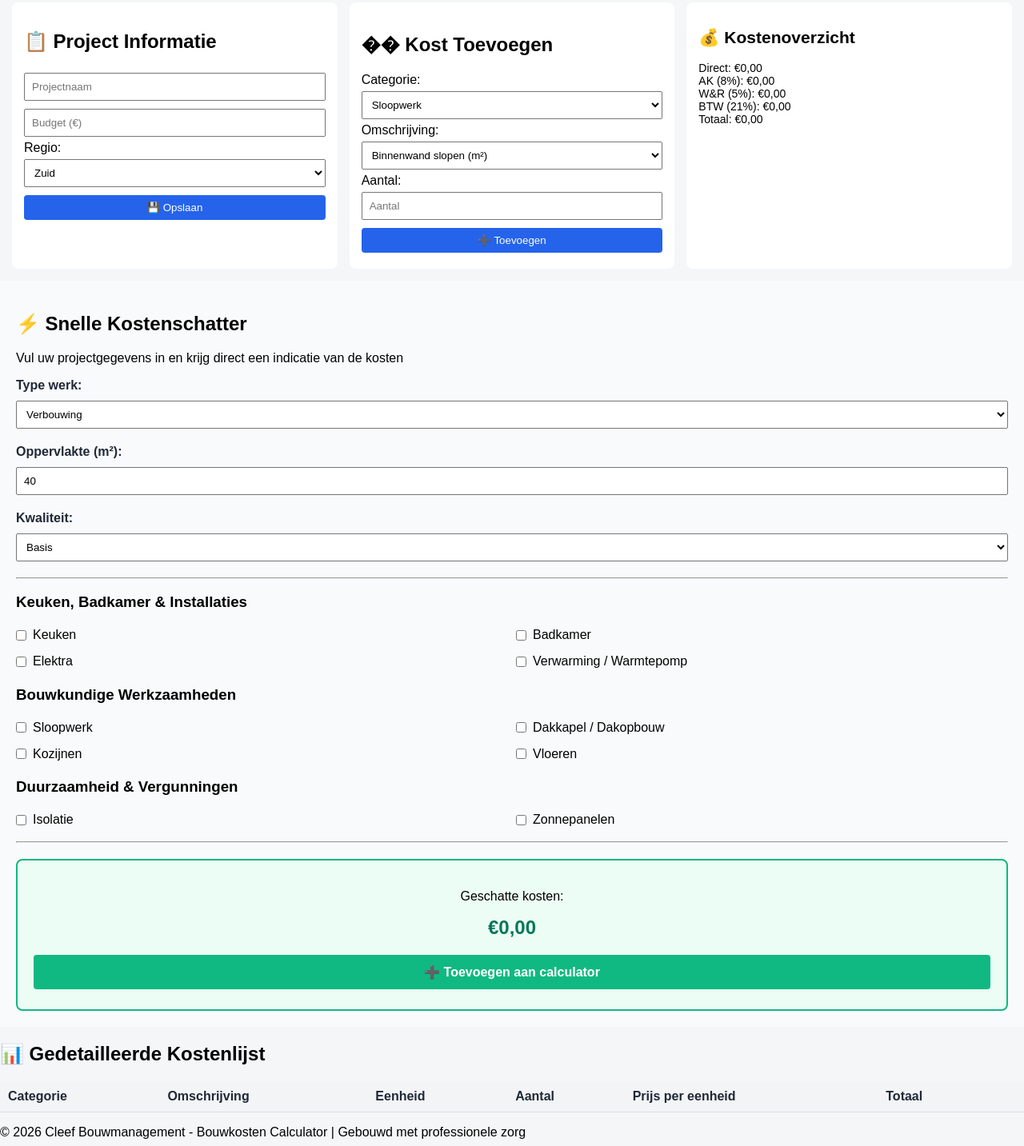
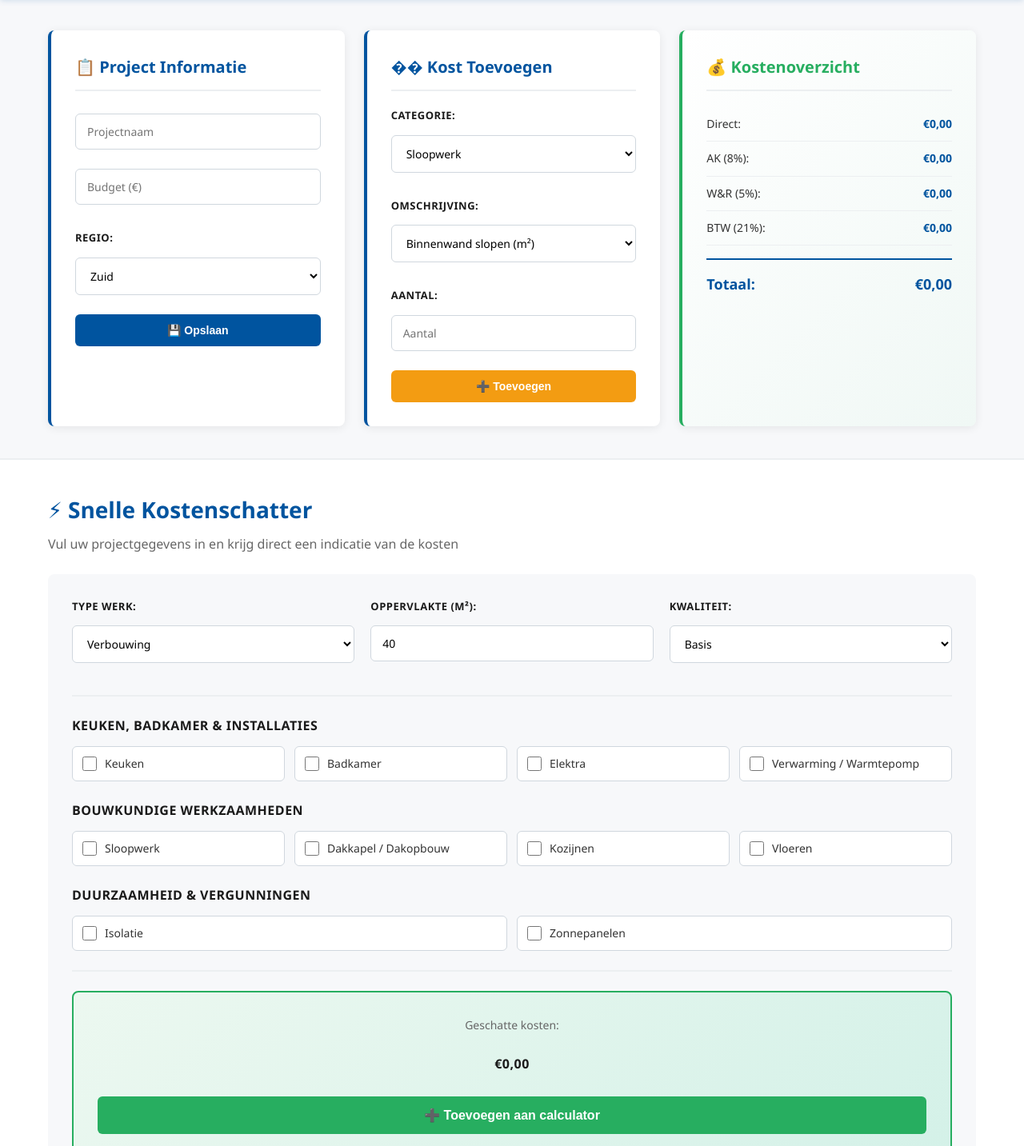
Before and after one commit to pietercleef-ux/Online-Bouwmanager, a website: page index.html in a window 1280 px wide. Shown: the part 167-1600 px from the top of the page at 80% size. Drawn offline with Linux system fonts and the light colour scheme.

Commit message:
Apply professional Cleef Bouwmanagement design style with blue color scheme

```diff
--- a/styles.css
+++ b/styles.css
@@ -1,116 +1,336 @@
 /* =========================
 styles.css
+Cleef Bouwmanagement Style
 ========================= */
 
-body {
-    font-family: Arial, sans-serif;
+* {
     margin: 0;
-    background: #f4f6f8;
-}
-
-.header {
-    background: #1f2937;
-    color: white;
-    padding: 20px;
-}
-
-.grid {
-    display: grid;
-    grid-template-columns: repeat(3, 1fr);
-    gap: 15px;
-    padding: 15px;
-}
-
-.card {
-    background: white;
-    padding: 15px;
-    border-radius: 8px;
-}
-
-input, select, button {
-    width: 100%;
-    margin: 5px 0;
-    padding: 8px;
+    padding: 0;
     box-sizing: border-box;
 }
 
-button {
-    background: #2563eb;
-    color: white;
-    border: none;
-    cursor: pointer;
-    border-radius: 4px;
+body {
+    font-family: 'Segoe UI', Tahoma, Geneva, Verdana, sans-serif;
+    background-color: #f7f8fa;
+    color: #333333;
+    line-height: 1.6;
 }
 
-button:hover {
-    background: #1d4ed8;
+/* HEADER */
+.header {
+    background: linear-gradient(135deg, #00549F 0%, #0066cc 100%);
+    color: white;
+    padding: 40px 20px;
+    box-shadow: 0 2px 8px rgba(0, 84, 159, 0.2);
+}
+
+.header-content {
+    max-width: 1200px;
+    margin: 0 auto;
+}
+
+.header h1 {
+    font-size: 32px;
+    margin-bottom: 8px;
+    font-weight: 700;
+}
+
+.header p {
+    font-size: 16px;
+    opacity: 0.95;
+    font-weight: 300;
+}
+
+/* CONTAINER */
+.container {
+    max-width: 1200px;
+    margin: 0 auto;
+    padding: 0 20px;
+}
+
+/* GRID LAYOUT */
+.grid {
+    display: grid;
+    grid-template-columns: repeat(auto-fit, minmax(300px, 1fr));
+    gap: 24px;
+    padding: 40px 20px;
+    max-width: 1200px;
+    margin: 0 auto;
+}
+
+/* CARDS */
+.card {
+    background: white;
+    padding: 30px;
+    border-radius: 8px;
+    box-shadow: 0 2px 12px rgba(0, 0, 0, 0.08);
+    border-left: 4px solid #00549F;
+    transition: box-shadow 0.3s ease;
+}
+
+.card:hover {
+    box-shadow: 0 4px 16px rgba(0, 0, 0, 0.12);
+}
+
+.card h2 {
+    color: #00549F;
+    font-size: 20px;
+    margin-bottom: 20px;
+    font-weight: 700;
+    border-bottom: 2px solid #eceff1;
+    padding-bottom: 12px;
+}
+
+/* FORM ELEMENTS */
+.form-label {
+    display: block;
+    margin: 15px 0 6px 0;
+    font-weight: 600;
+    color: #1a1a1a;
+    font-size: 13px;
+    text-transform: uppercase;
+    letter-spacing: 0.5px;
+}
+
+.input-field,
+.select-field {
+    width: 100%;
+    padding: 12px 14px;
+    margin: 8px 0 16px 0;
+    border: 1px solid #d0d7de;
+    border-radius: 6px;
+    font-size: 14px;
+    font-family: inherit;
+    transition: border-color 0.2s, box-shadow 0.2s;
+    background-color: #ffffff;
+}
+
+.input-field:focus,
+.select-field:focus {
+    outline: none;
+    border-color: #00549F;
+    box-shadow: 0 0 0 3px rgba(0, 84, 159, 0.1);
+}
+
+/* BUTTONS */
+button {
+    border: none;
+    border-radius: 6px;
+    font-size: 14px;
+    font-weight: 600;
+    cursor: pointer;
+    transition: all 0.3s ease;
+    padding: 12px 24px;
+    text-align: center;
+    width: 100%;
+}
+
+.btn-primary {
+    background-color: #00549F;
+    color: white;
+    margin-top: 8px;
+}
+
+.btn-primary:hover {
+    background-color: #003d75;
+    box-shadow: 0 4px 12px rgba(0, 84, 159, 0.3);
+}
+
+.btn-secondary {
+    background-color: #f39c12;
+    color: white;
+    margin-top: 8px;
+}
+
+.btn-secondary:hover {
+    background-color: #d68910;
+    box-shadow: 0 4px 12px rgba(243, 156, 18, 0.3);
 }
 
 .btn-apply {
-    background: #10b981;
-    font-weight: bold;
-    padding: 12px;
+    background-color: #27ae60;
+    color: white;
     font-size: 16px;
+    padding: 14px 28px;
+    margin-top: 16px;
+    font-weight: 700;
 }
 
 .btn-apply:hover {
-    background: #059669;
+    background-color: #229954;
+    box-shadow: 0 4px 12px rgba(39, 174, 96, 0.3);
 }
 
-/* Quick Selector Section */
+/* SUMMARY CARD */
+.summary {
+    border-left-color: #27ae60;
+    background: linear-gradient(135deg, #ffffff 0%, #f0f8f5 100%);
+}
+
+.summary h2 {
+    color: #27ae60;
+}
+
+.summary-row {
+    display: flex;
+    justify-content: space-between;
+    padding: 10px 0;
+    border-bottom: 1px solid #eceff1;
+    font-size: 14px;
+}
+
+.summary-row span:last-child {
+    font-weight: 600;
+    color: #00549F;
+}
+
+.summary-total {
+    display: flex;
+    justify-content: space-between;
+    padding: 16px 0;
+    margin-top: 16px;
+    font-size: 18px;
+    font-weight: 700;
+    color: #00549F;
+    border-top: 2px solid #00549F;
+}
+
+/* QUICK SELECTOR SECTION */
 .quick-selector-section {
-    padding: 20px;
-    background: #f9fafb;
+    background: white;
+    padding: 40px 20px;
+    border-top: 2px solid #eceff1;
+}
+
+.quick-form {
+    background: #f7f8fa;
+    padding: 30px;
+    border-radius: 8px;
+    margin-top: 20px;
+}
+
+.quick-selector-section h2 {
+    color: #00549F;
+    font-size: 28px;
+    margin-bottom: 8px;
+}
+
+.subtitle {
+    color: #666;
+    font-size: 16px;
+    margin-bottom: 24px;
+}
+
+.quick-selector-section h3 {
+    color: #1a1a1a;
+    font-size: 16px;
+    font-weight: 700;
+    margin: 24px 0 12px 0;
+    text-transform: uppercase;
+    letter-spacing: 0.5px;
+}
+
+.form-row {
+    display: grid;
+    grid-template-columns: repeat(auto-fit, minmax(200px, 1fr));
+    gap: 20px;
+    margin-bottom: 24px;
 }
 
 .form-group {
-    margin-bottom: 15px;
+    flex: 1;
 }
 
 .form-group label {
-    font-weight: bold;
     display: block;
-    margin-bottom: 5px;
-    color: #1f2937;
+    margin-bottom: 6px;
+    font-weight: 600;
+    color: #1a1a1a;
+    font-size: 13px;
+    text-transform: uppercase;
+    letter-spacing: 0.5px;
 }
 
+/* CHECKBOX GROUP */
 .checkbox-group {
     display: grid;
-    grid-template-columns: repeat(2, 1fr);
-    gap: 10px;
-    margin: 15px 0;
+    grid-template-columns: repeat(auto-fit, minmax(200px, 1fr));
+    gap: 12px;
+    margin: 12px 0 24px 0;
 }
 
-.checkbox-group label {
+.checkbox-label {
     display: flex;
     align-items: center;
-    font-weight: normal;
     cursor: pointer;
+    padding: 10px 12px;
+    background: white;
+    border: 1px solid #d0d7de;
+    border-radius: 6px;
+    font-size: 14px;
+    font-weight: 500;
+    transition: all 0.2s;
 }
 
-.checkbox-group input[type="checkbox"] {
-    width: auto;
-    margin-right: 8px;
-    cursor: pointer;
+.checkbox-label:hover {
+    border-color: #00549F;
+    background: #f0f6ff;
 }
 
+.checkbox-label input[type="checkbox"] {
+    width: 18px;
+    height: 18px;
+    margin-right: 10px;
+    cursor: pointer;
+    accent-color: #00549F;
+}
+
+.divider {
+    border: none;
+    border-top: 2px solid #eceff1;
+    margin: 24px 0;
+}
+
+/* QUICK RESULT */
 .quick-result {
-    background: #ecfdf5;
-    padding: 20px;
+    background: linear-gradient(135deg, #ecf8f0 0%, #d4f1e8 100%);
+    padding: 30px;
     border-radius: 8px;
     text-align: center;
-    margin-top: 20px;
-    border: 2px solid #10b981;
+    border: 2px solid #27ae60;
+    margin-top: 24px;
 }
 
-.quick-result h3 {
-    color: #047857;
-    margin: 0 0 15px 0;
-    font-size: 24px;
+.result-label {
+    color: #666;
+    font-size: 14px;
+    margin-bottom: 8px;
 }
 
-.table {
-    padding: 15px;
+.result-amount {
+    color: #27ae60;
+    font-size: 36px;
+    font-weight: 700;
+    margin: 12px 0;
+}
+
+/* TABLE SECTION */
+.table-section {
+    background: white;
+    padding: 40px 20px;
+    border-top: 2px solid #eceff1;
+}
+
+.table-section h2 {
+    color: #00549F;
+    font-size: 24px;
+    margin-bottom: 24px;
+}
+
+.table-wrapper {
+    overflow-x: auto;
+    border-radius: 8px;
+    box-shadow: 0 2px 8px rgba(0, 0, 0, 0.08);
 }
 
 table {
@@ -119,34 +339,111 @@ table {
     border-collapse: collapse;
 }
 
-th, td {
-    padding: 10px;
-    border-bottom: 1px solid #ddd;
-    text-align: left;
+thead {
+    background: linear-gradient(135deg, #00549F 0%, #0066cc 100%);
+    color: white;
 }
 
 th {
-    background: #f3f4f6;
-    font-weight: bold;
-    color: #1f2937;
+    padding: 16px 14px;
+    text-align: left;
+    font-weight: 700;
+    font-size: 13px;
+    text-transform: uppercase;
+    letter-spacing: 0.5px;
 }
 
-.summary {
+td {
+    padding: 14px;
+    border-bottom: 1px solid #eceff1;
     font-size: 14px;
 }
 
-.summary h3 {
-    color: #1f2937;
-    margin: 10px 0;
+tbody tr {
+    transition: background-color 0.2s;
 }
 
-/* Responsive */
+tbody tr:hover {
+    background-color: #f7f8fa;
+}
+
+td button {
+    width: auto;
+    padding: 6px 12px;
+    background-color: #e74c3c;
+    color: white;
+    font-size: 12px;
+    font-weight: 600;
+}
+
+td button:hover {
+    background-color: #c0392b;
+}
+
+/* FOOTER */
+.footer {
+    background: #1a1a1a;
+    color: white;
+    text-align: center;
+    padding: 24px 20px;
+    font-size: 13px;
+    border-top: 4px solid #00549F;
+    margin-top: 40px;
+}
+
+/* RESPONSIVE */
 @media (max-width: 768px) {
     .grid {
+        grid-template-columns: 1fr;
+    }
+
+    .header h1 {
+        font-size: 24px;
+    }
+
+    .form-row {
         grid-template-columns: 1fr;
     }
 
     .checkbox-group {
         grid-template-columns: 1fr;
     }
+
+    .quick-result {
+        padding: 20px;
+    }
+
+    .result-amount {
+        font-size: 28px;
+    }
+
+    table {
+        font-size: 12px;
+    }
+
+    th, td {
+        padding: 10px 8px;
+    }
 }
+
+@media (max-width: 480px) {
+    .header {
+        padding: 24px 16px;
+    }
+
+    .header h1 {
+        font-size: 20px;
+    }
+
+    .card {
+        padding: 20px;
+    }
+
+    .quick-form {
+        padding: 20px;
+    }
+
+    .result-amount {
+        font-size: 24px;
+    }
+}
```
